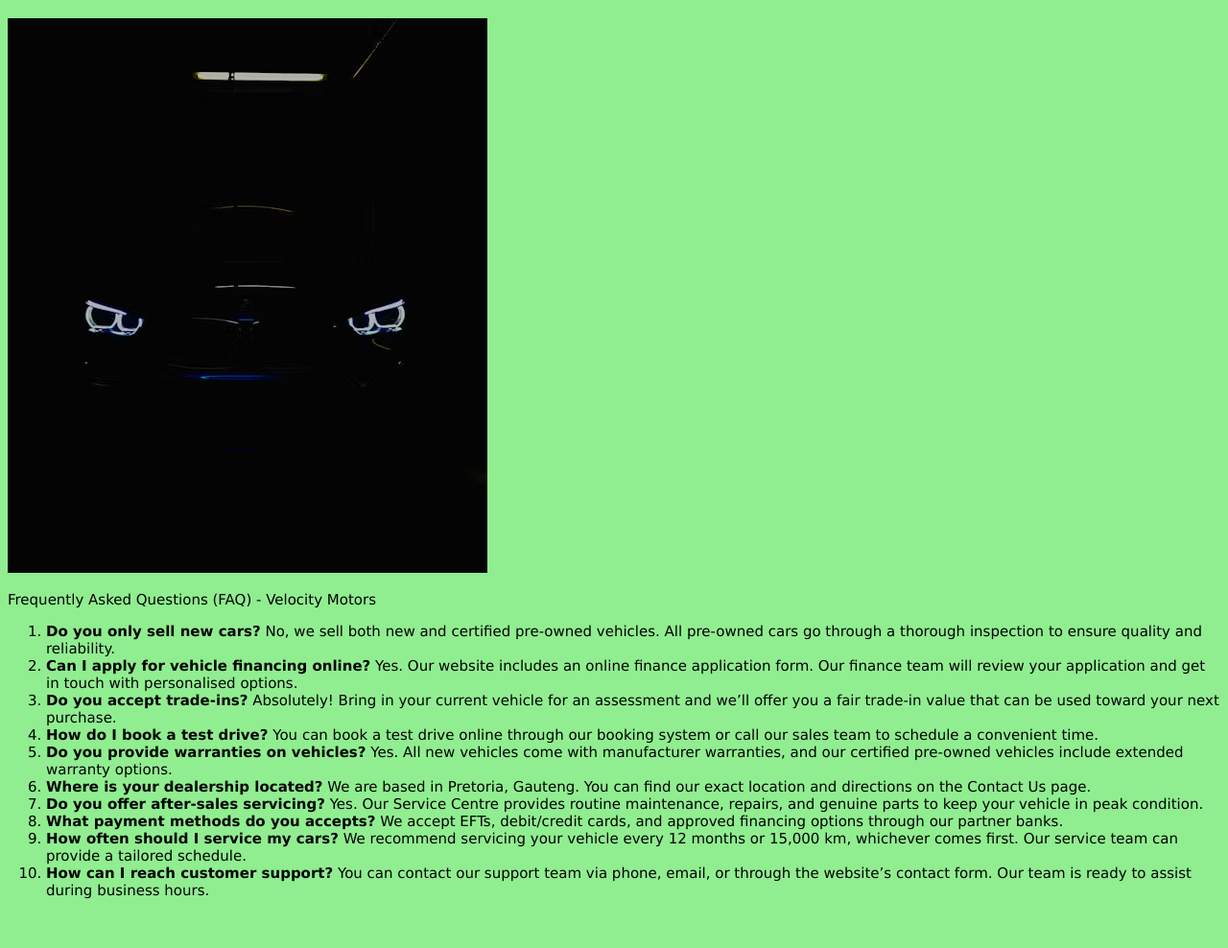
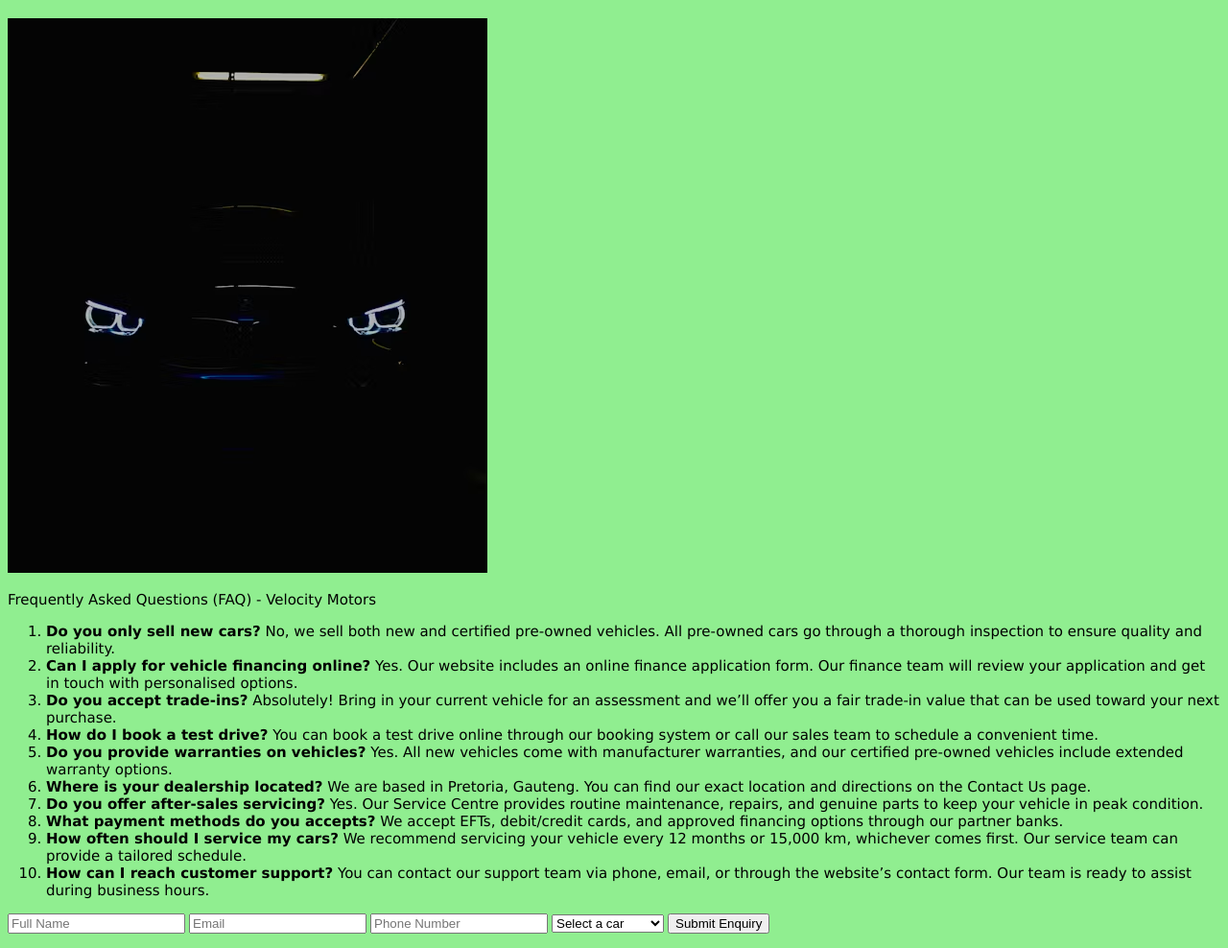
Before and after one commit to sunnyboy-rasebeka/velocitymotors, a plain HTML site: page faq.html in a window 1280 px wide. Shown: the part 87-1075 px from the top of the page at 96% size. Before the commit the page ends 1039 px from the top, so only its background shows below. Drawn offline with Linux system fonts and the light colour scheme.

Commit message:
Enquiry Structure Added
Content Added

```diff
--- a/faq.html
+++ b/faq.html
@@ -49,5 +49,23 @@
                 You can contact our support team via phone, email, or through the website’s contact form. Our team is ready to assist during business hours.
             </li>
         </ol>
+
+        <form id="enquiryForm">
+            <input type="text" id="name" placeholder="Full Name">
+            <input type="email" id="email" placeholder="Email">
+            <input type="text" id="phone" placeholder="Phone Number">
+
+            <select id="carSelection">
+                <option value="">Select a car</option>
+                <option>BMW M3</option>
+                <option>Toyota Hilux</option>
+                <option>VW Polo GTI</option>
+                <option>Mercedes C200</option>
+            </select>
+
+            <button type="submit">Submit Enquiry</button>
+        </form>
+
+        <p id="enquiryResponse"></p>
     </body>
 </html>
```
Also changed, not shown: services.html (+1 -1 lines), image/Hilux Interior.jpg (added), image/Mercedes.jpg (added), image/Services.jpg (added), image/Toyota GTR.jpg (added).
